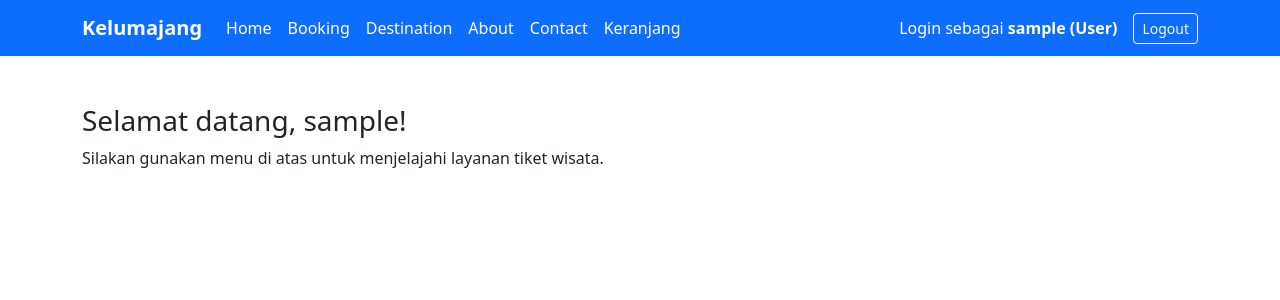
After one commit to dayat321/TUGAS-PPL, a PHP site: page /dashboard_user.php in a window 1280 px wide. The commit adds this page. Shown: the top 300 px of the page. Run offline with PHP 8.4, Linux system fonts and the light colour scheme; the visitor is signed in with stand-in values (Sample User, id 1).

Commit message:
buat dashboard user dan penambahan style css

```diff
--- /dev/null
+++ b/dashboard_user.php
@@ -0,0 +1,57 @@
+<?php
+session_start();
+if (!isset($_SESSION['user']) || $_SESSION['role'] !== 'user') {
+    header("Location: login.php");
+    exit;
+}
+?>
+<!DOCTYPE html>
+<html lang="id">
+<head>
+    <meta charset="UTF-8">
+    <title>Dashboard User</title>
+    <link href="https://cdn.jsdelivr.net/npm/bootstrap@5.3.0/dist/css/bootstrap.min.css" rel="stylesheet">
+    <style>
+        .nav-link {
+            color: white !important;
+        }
+        .nav-link:hover {
+            text-decoration: underline;
+        }
+    </style>
+</head>
+<body>
+
+<!-- Navbar -->
+<nav class="navbar navbar-expand-lg navbar-dark bg-primary">
+    <div class="container">
+        <a class="navbar-brand fw-bold" href="#">Kelumajang</a>
+        <button class="navbar-toggler" type="button" data-bs-toggle="collapse" data-bs-target="#navbarUser">
+            <span class="navbar-toggler-icon"></span>
+        </button>
+        <div class="collapse navbar-collapse" id="navbarUser">
+            <ul class="navbar-nav me-auto mb-2 mb-lg-0">
+                <li class="nav-item"><a class="nav-link" href="#">Home</a></li>
+                <li class="nav-item"><a class="nav-link" href="#">Booking</a></li>
+                <li class="nav-item"><a class="nav-link" href="#">Destination</a></li>
+                <li class="nav-item"><a class="nav-link" href="#">About</a></li>
+                <li class="nav-item"><a class="nav-link" href="#">Contact</a></li>
+                <li class="nav-item"><a class="nav-link" href="#">Keranjang</a></li>
+            </ul>
+            <div class="d-flex align-items-center">
+                <span class="text-white me-3">Login sebagai <strong><?= $_SESSION['user'] ?> (User)</strong></span>
+                <a href="logout.php" class="btn btn-outline-light btn-sm">Logout</a>
+            </div>
+        </div>
+    </div>
+</nav>
+
+<!-- Konten -->
+<div class="container mt-5">
+    <h3>Selamat datang, <?= $_SESSION['user'] ?>!</h3>
+    <p>Silakan gunakan menu di atas untuk menjelajahi layanan tiket wisata.</p>
+</div>
+
+<script src="https://cdn.jsdelivr.net/npm/bootstrap@5.3.0/dist/js/bootstrap.bundle.min.js"></script>
+</body>
+</html>
```
Also changed, not shown: dashboard.php (deleted, +0 -32 lines), login.php (+13 -5 lines), style.css (added, +44 -0 lines).
